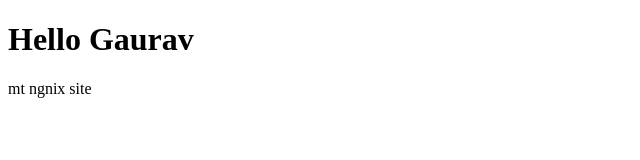
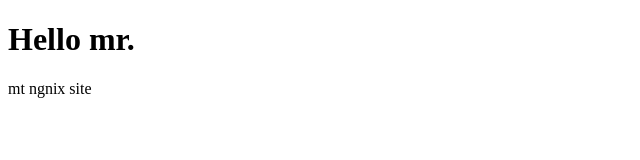
Before and after one commit to GAURAVJAIN2498/Nginx-app, a plain HTML site: page index.html in a window 1280 px wide. Shown: the whole page, without its empty margins (0-640 px from the left). Drawn offline with Linux system fonts and the light colour scheme.

Commit message:
fix deploy step

```diff
--- a/index.html
+++ b/index.html
@@ -4,7 +4,7 @@
   <title>DevOps task</title>
 </head>
 <body>
-  <h1>Hello Gaurav</h1>
+  <h1>Hello mr.</h1>
   <p>mt ngnix site</p>
 </body>
 </html>
```
Also changed, not shown: 1 other file.
